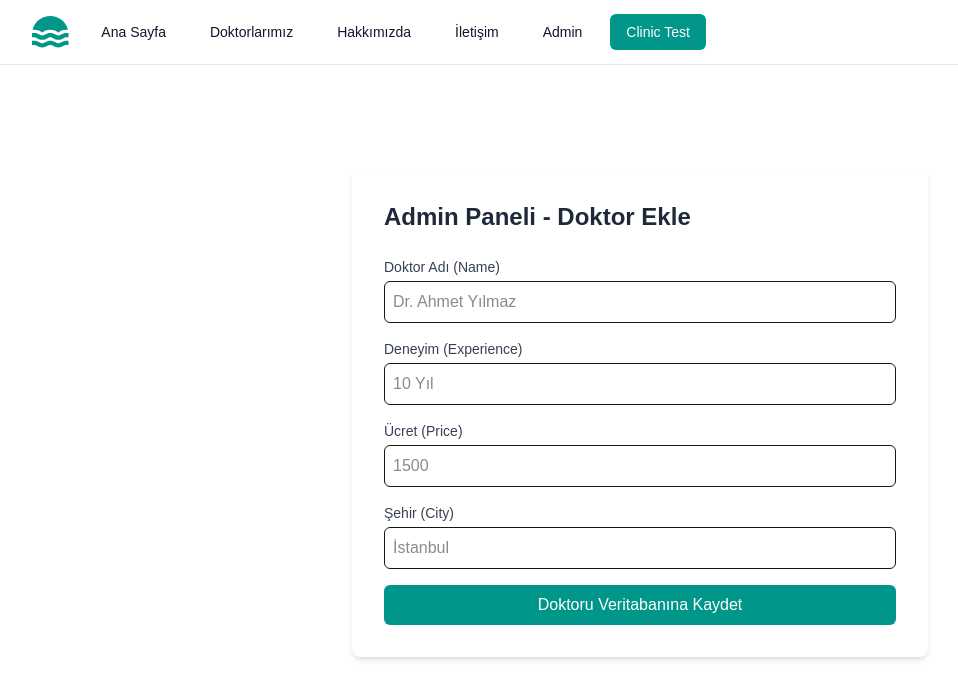
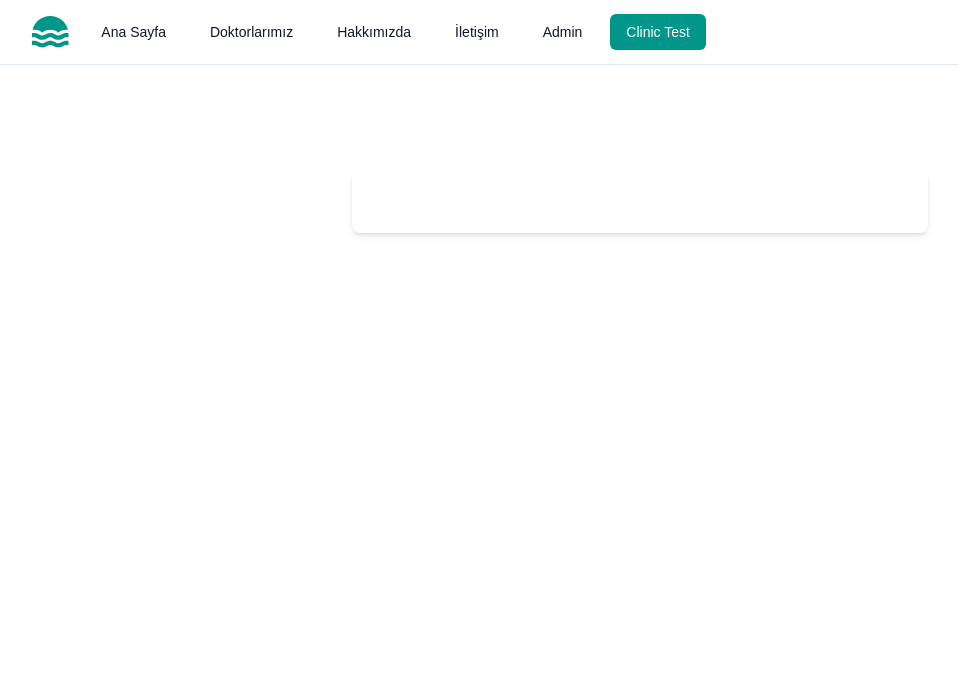
Before and after one commit to safiryakutelmas-lgtm/haya-medical, a Next.js app: page /admin in a window 1280 px wide. Shown: the top 698 px of the page, without its empty margins (0-958 px from the left). Built offline with nearby package versions, Linux system fonts and the light colour scheme; no server answers.

Commit message:
header and database get data is fixed v.2

```diff
--- a/src/app/admin/page.js
+++ b/src/app/admin/page.js
@@ -1,88 +1,13 @@
 'use client';
 import { useState } from 'react';
-import { supabase } from '@/lib/supabase';
+
 
 export default function AdminPage() {
-  const [name, setName] = useState('');
-  const [experience, setExperience] = useState('');
-  const [price, setPrice] = useState('');
-  const [city, setCity] = useState('');
-
-  // Doktor Kaydetme Fonksiyonu
-  const doktorEkle = async (e) => {
-    e.preventDefault();
-
-    const { data, error } = await supabase
-      .from('doctors')
-      .insert([{ name, experience, price, city }]);
-
-    if (error) {
-      alert('Hata oluştu: ' + error.message);
-    } else {
-      alert('Doktor başarıyla eklendi! 🎉');
-      setName('');
-      setExperience('');
-      setPrice('');
-      setCity('');
-    }
-  };
 
   return (
     <main className="max-w-xl mx-auto p-8 bg-white shadow-md rounded-lg mt-10">
-      <h1 className="text-2xl font-bold mb-6 text-gray-800">Admin Paneli - Doktor Ekle</h1>
 
-      <form onSubmit={doktorEkle} className="space-y-4">
-        <div>
-          <label className="block text-sm font-medium text-gray-700">Doktor Adı (Name)</label>
-          <input
-            type="text"
-            value={name}
-            onChange={(e) => setName(e.target.value)}
-            required
-            className="w-full mt-1 p-2 border rounded-md"
-            placeholder="Dr. Ahmet Yılmaz"
-          />
-        </div>
-        <div>
-          <label className="block text-sm font-medium text-gray-700">Deneyim (Experience)</label>
-          <input
-            type="text"
-            value={experience}
-            onChange={(e) => setExperience(e.target.value)}
-            required
-            className="w-full mt-1 p-2 border rounded-md"
-            placeholder="10 Yıl"
-          />
-        </div>
-        <div>
-          <label className="block text-sm font-medium text-gray-700">Ücret (Price)</label>
-          <input
-            type="text"
-            value={price}
-            onChange={(e) => setPrice(e.target.value)}
-            required
-            className="w-full mt-1 p-2 border rounded-md"
-            placeholder="1500"
-          />
-        </div>
-        <div>
-          <label className="block text-sm font-medium text-gray-700">Şehir (City)</label>
-          <input
-            type="text"
-            value={city}
-            onChange={(e) => setCity(e.target.value)}
-            required
-            className="w-full mt-1 p-2 border rounded-md"
-            placeholder="İstanbul"
-          />
-        </div>
-        <button
-          type="submit"
-          className="w-full bg-teal-600 text-white py-2 rounded-md hover:bg-teal-700 transition"
-        >
-          Doktoru Veritabanına Kaydet
-        </button>
-      </form>
+
     </main>
   );
 }
--- a/src/app/doctors/page.js
+++ b/src/app/doctors/page.js
@@ -1,16 +1,10 @@
 
 import DoctorCard from "@/components/DoctorCard";
 import DoctorCardT from "@/components/doctorCardT";
-import { supabase } from "@/lib/supabase";
+
 export const dynamic = 'force-dynamic';
 
 export default async function DoctorsPage() {
-
-  const { data: doctors, error} = await supabase.from('doctors').select("*");
-
-  if(error){
-    console.error('Hata:' , error.message);
-  }
 
 
   return (
--- a/src/lib/supabase.js
+++ /dev/null
@@ -1,7 +0,0 @@
-// src/lib/supabase.js
-import { createClient } from '@supabase/supabase-js';
-
-const supabaseUrl = process.env.NEXT_PUBLIC_SUPABASE_URL;
-const supabaseKey = process.env.NEXT_PUBLIC_SUPABASE_PUBLISHABLE_KEY;
-
-export const supabase = createClient(supabaseUrl, supabaseKey);
```
